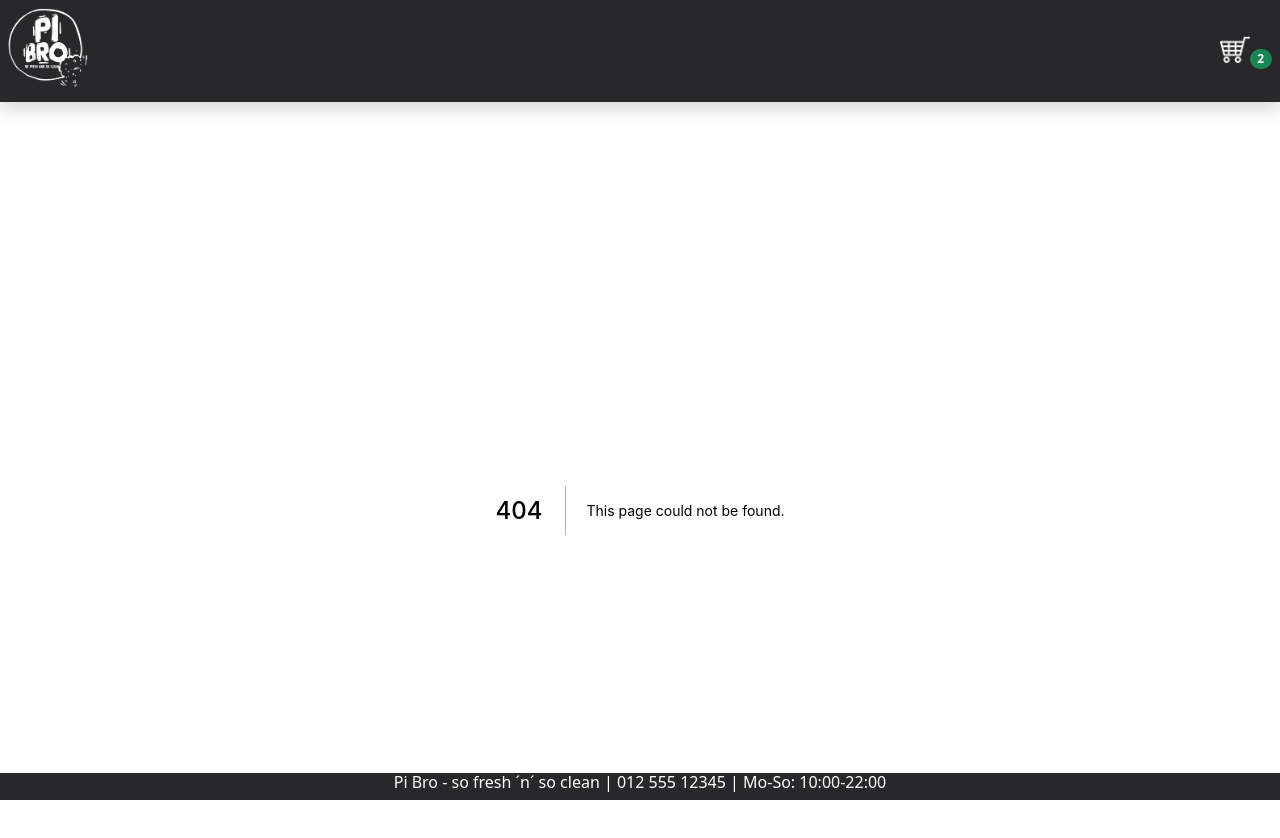
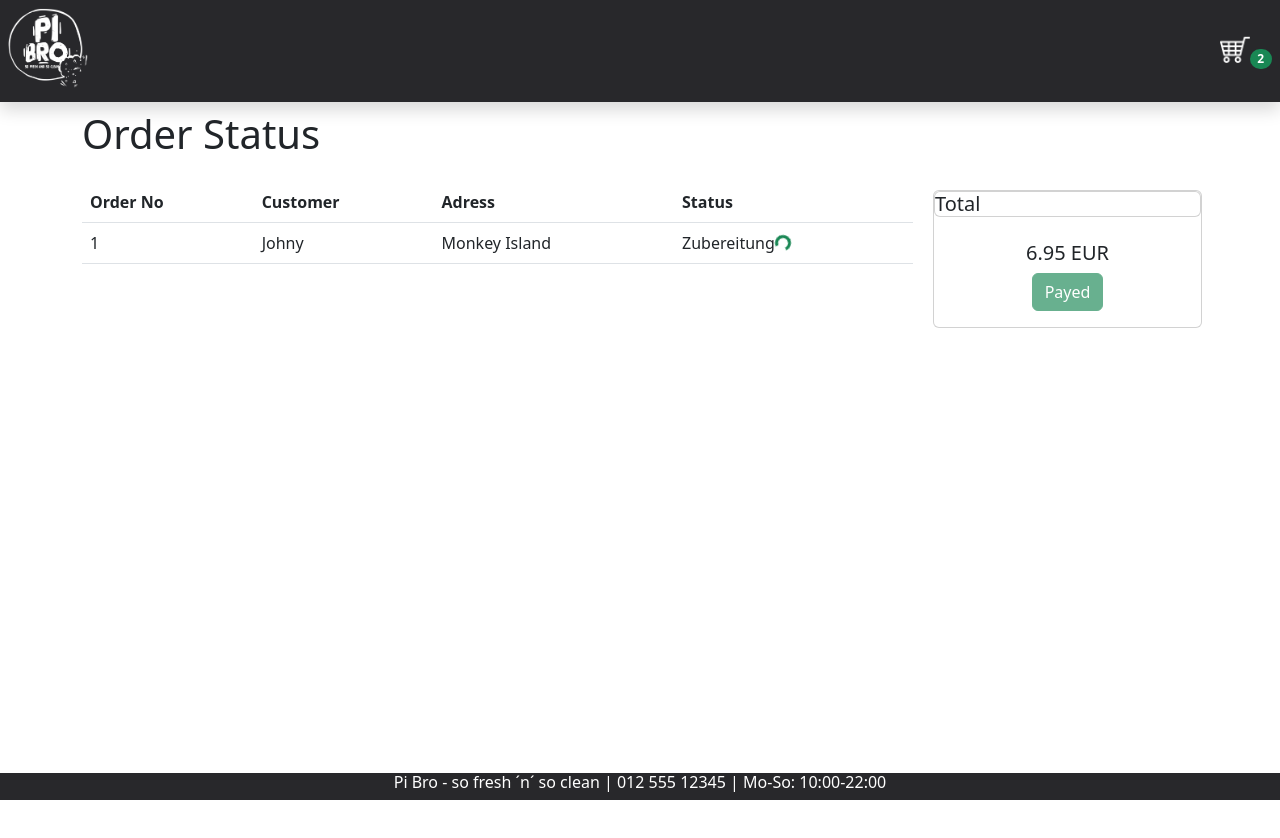
Before and after one commit to OmerAdam34/delivery-app, a Next.js app: page /bestellungen/1 in a window 1280 px wide. Before the commit this address had no page. Shown: the top 838 px of the page. After the commit the page ends 800 px from the top, so only its background shows below. Built offline with nearby package versions, Linux system fonts and the light colour scheme.

Commit message:
ordercart and orderstatus

```diff
--- /dev/null
+++ b/pages/bestellungen/[nr].jsx
@@ -0,0 +1,49 @@
+import { Table, Spinner, Button, Card } from "react-bootstrap";
+import { useRouter } from "next/router";
+
+export default function Bestellung() {
+  const router = useRouter();
+  const { nr } = router.query;
+  return (
+    <div>
+      <h1>Order Status</h1>
+      <div className="row mt-4">
+        <div className="col-9">
+          <Table hover responsive>
+            <thead>
+              <tr>
+                <th>Order No</th>
+                <th>Customer</th>
+                <th>Adress</th>
+                <th>Status</th>
+              </tr>
+            </thead>
+            <tbody>
+              <tr>
+                <td>{nr}</td>
+                <td>Johny</td>
+                <td>Monkey Island</td>
+
+                <td>
+                  <span>Zubereitung</span>
+                  <Spinner animation="border" variant="success" size="sm" />
+                </td>
+              </tr>
+            </tbody>
+          </Table>
+        </div>
+        <div className="col-3 p-2">
+          <div>
+            <Card>
+              <Card as="h5">Total</Card>
+              <Card.Body className="text-center">
+                <Card.Title>6.95 EUR</Card.Title>
+                <Button variant="success disabled">Payed</Button>
+              </Card.Body>
+            </Card>
+          </div>
+        </div>
+      </div>
+    </div>
+  );
+}
--- a/pages/index.js
+++ b/pages/index.js
@@ -1,4 +1,4 @@
-import ProductList from "../components/Productlist";
+import ProductList from "../components/ProductList";
 import Slider from "../components/Slider";
 
 export default function Home() {
```
